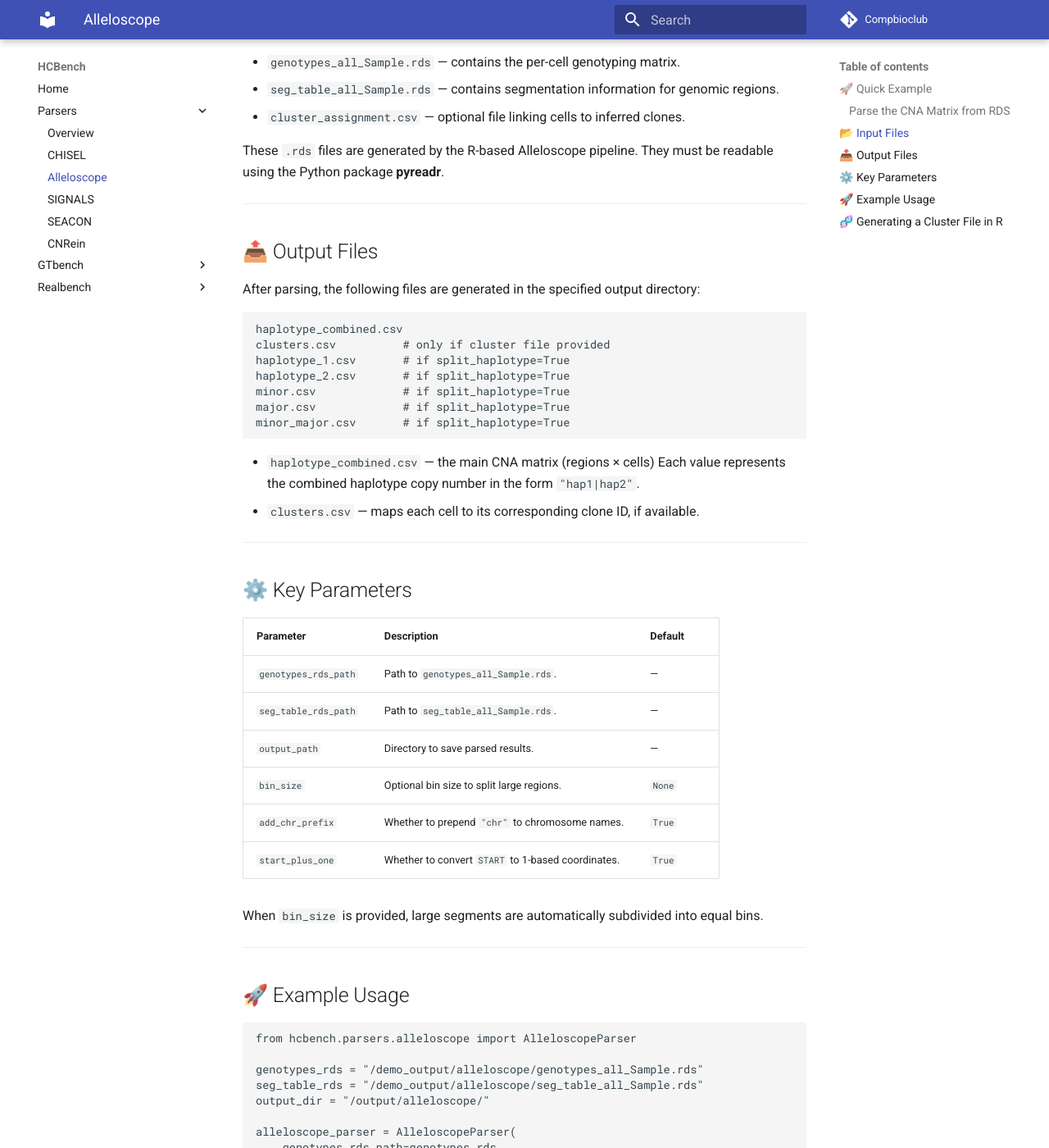
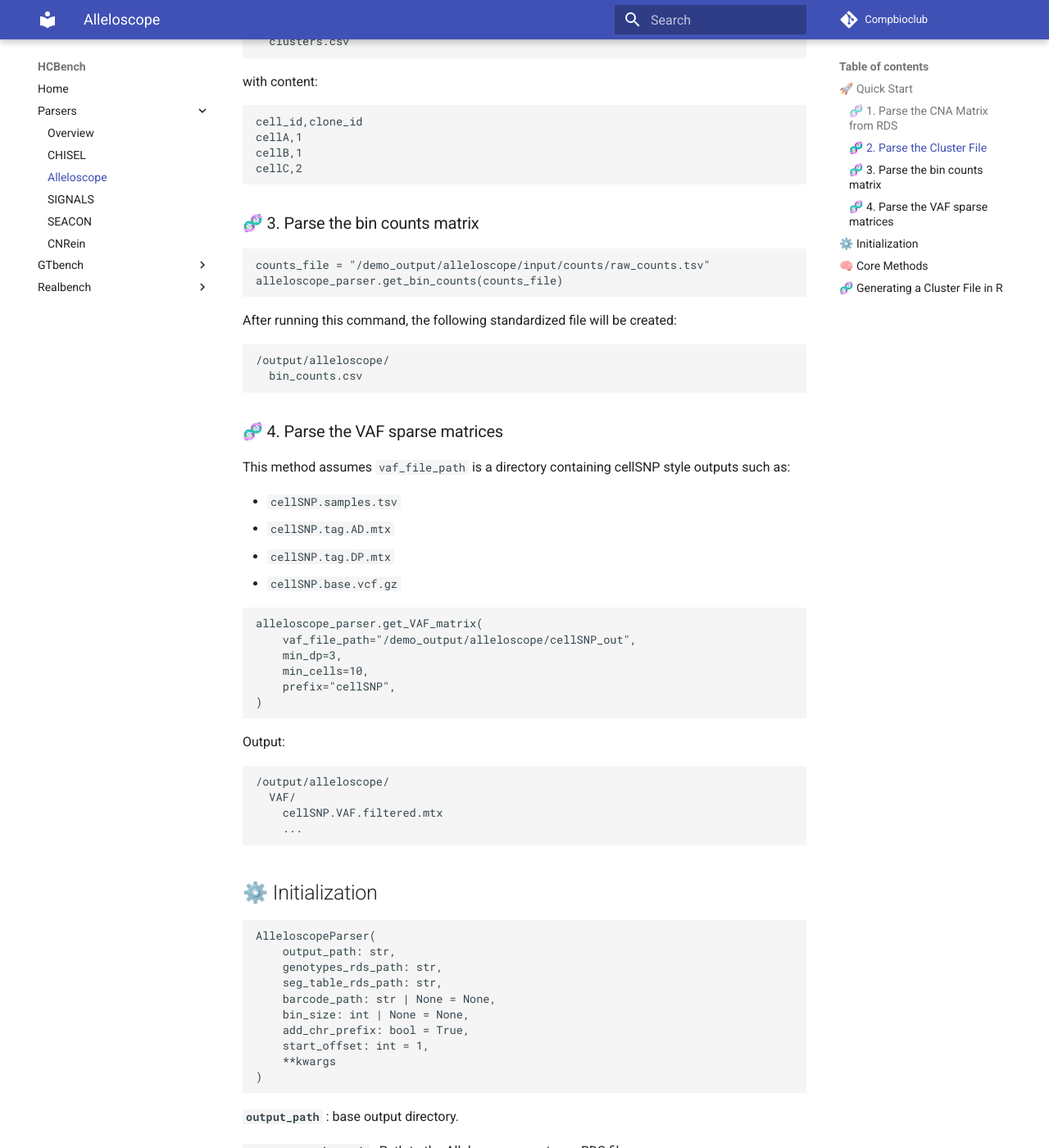
Before and after one commit to compbioclub/HCBench, an MkDocs documentation site: the page built from docs/parsers/alleloscope.md, in a window 1280 px wide and 1400 px high, scrolled down 1357 px. Shown: the whole window at 82% size. Built offline with MkDocs 1.6.1 and Material for MkDocs 9.7.7, drawn with Linux system fonts in a browser that asks for light colours; some of the changed text lies outside the part shown.

Commit message:
modify alleloscope parser

````diff
--- a/docs/parsers/alleloscope.md
+++ b/docs/parsers/alleloscope.md
@@ -10,16 +10,16 @@ Key features:
 - Export bin-level count matrices as `bin_counts.csv`
 - Convert a cellSNP-like VAF long table into sparse matrix outputs
 
-## 🚀 Quick Example
+## 🚀 Quick Start
 
-### Parse the CNA Matrix from RDS
+### 🧬 1. Parse the CNA Matrix from RDS
 
 ```python
 from hcbench.parsers.alleloscope import AlleloscopeParser
 
 allelo_output = "/output/alleloscope/"
-genotypes_rds = "/demo_output/alleloscope/genotypes.rds"
-seg_table_rds = "/demo_output/alleloscope/seg_table.rds"
+genotypes_rds = "/demo_output/alleloscope/output/rds/genotypes.rds"
+seg_table_rds = "/demo_output/alleloscope/output/rds/seg_table.rds"
 
 alleloscope_parser = AlleloscopeParser(
     output_path=allelo_output,
@@ -45,135 +45,111 @@ After running, the parser will read the two RDS files and save results to the ou
   minor_major.csv
 ```
 
+### 🧬 2. Parse the Cluster File
+
+```python
+cluster_file = "/demo_output/alleloscope/output/clusters.csv"
+alleloscope_parser.get_cluster(cluster_file)
+```
+
+After running this command, the following standardized file will be created:
+
+```
+/output/alleloscope/
+  clusters.csv
+```
+
+with content:
+
+```
+cell_id,clone_id
+cellA,1
+cellB,1
+cellC,2
+```
+
+### 🧬 3. Parse the bin counts matrix
+
+```
+counts_file = "/demo_output/alleloscope/input/counts/raw_counts.tsv"
+alleloscope_parser.get_bin_counts(counts_file)
+```
+
+After running this command, the following standardized file will be created:
+
+```
+/output/alleloscope/
+  bin_counts.csv
+```
+
+### 🧬 4. Parse the VAF sparse matrices
+
+This method assumes `vaf_file_path` is a directory containing cellSNP style outputs such as:
+
+- `cellSNP.samples.tsv`
+- `cellSNP.tag.AD.mtx`
+- `cellSNP.tag.DP.mtx`
+- `cellSNP.base.vcf.gz`
+
+```
+alleloscope_parser.get_VAF_matrix(
+    vaf_file_path="/demo_output/alleloscope/cellSNP_out",
+    min_dp=3,
+    min_cells=10,
+    prefix="cellSNP",
+)
+```
+
+Output:
+
+```
+/output/alleloscope/
+  VAF/
+    cellSNP.VAF.filtered.mtx
+    ...
+```
+
+
+
+## ⚙️ Initialization
+
+```
+AlleloscopeParser(
+    output_path: str,
+    genotypes_rds_path: str,
+    seg_table_rds_path: str,
+    barcode_path: str | None = None,
+    bin_size: int | None = None,
+    add_chr_prefix: bool = True,
+    start_offset: int = 1,
+    **kwargs
+)
+```
+
+**`output_path`** : base output directory.
+
+**`genotypes_rds_path`** : Path to the Alleloscope genotypes RDS file.
+
+**`seg_table_rds_path`**: Path to the Alleloscope segmentation table RDS file. It is used to map region identifiers into standardized region labels like:
+
+- `chr<CHR>:<START+start_offset>-<END>` when `add_chr_prefix=True`
+- `<CHR>:<START+start_offset>-<END>` when `add_chr_prefix=False`
+
+**`barcode_path`** (optional) :Path to a barcode mapping file used to remap cell IDs
+
+**`bin_size`** (optional) :If set, regions are split into fixed sized.
+
+**`add_chr_prefix`** (default `True`) :Controls whether to prepend `"chr"` when forming the region label from the segmentation table.
+
+**`start_offset`** (default `1`) :Adds an offset to the start coordinate when forming region labels.
+
+## 🧠 Core Methods
 
 
 
 
 
 
-
-
-
-
-
-
-
-
-
-
-
-
-
-
-
-
-
-
-
-
-
-
-
-
-
-
-
-
-
-
-
-
-
-
-
-
-
-
-
-
-
-
-
-
-## 📂 Input Files
-
-The input directory of **Alleloscope** typically contains two `.rds` files and one optional cluster file:
-
-```
-demo_output/alleloscope/
-├── genotypes_all_Sample.rds
-├── seg_table_all_Sample.rds
-└── cluster_assignment.csv   # optional
-```
-
-- `genotypes_all_Sample.rds` — contains the per-cell genotyping matrix.
-- `seg_table_all_Sample.rds` — contains segmentation information for genomic regions.
-- `cluster_assignment.csv` — optional file linking cells to inferred clones.
-
-These `.rds` files are generated by the R-based Alleloscope pipeline.
- They must be readable using the Python package **pyreadr**.
-
-------
-
-## 📤 Output Files
-
-After parsing, the following files are generated in the specified output directory:
-
-```
-haplotype_combined.csv
-clusters.csv          # only if cluster file provided
-haplotype_1.csv       # if split_haplotype=True
-haplotype_2.csv       # if split_haplotype=True
-minor.csv             # if split_haplotype=True
-major.csv             # if split_haplotype=True
-minor_major.csv       # if split_haplotype=True
-```
-
-- `haplotype_combined.csv` — the main CNA matrix (regions × cells)
-   Each value represents the combined haplotype copy number in the form `"hap1|hap2"`.
-- `clusters.csv` — maps each cell to its corresponding clone ID, if available.
-
-------
-
-## ⚙️ Key Parameters
-
-| Parameter            | Description                                        | Default |
-| -------------------- | -------------------------------------------------- | ------- |
-| `genotypes_rds_path` | Path to `genotypes_all_Sample.rds`.                | —       |
-| `seg_table_rds_path` | Path to `seg_table_all_Sample.rds`.                | —       |
-| `output_path`        | Directory to save parsed results.                  | —       |
-| `bin_size`           | Optional bin size to split large regions.          | `None`  |
-| `add_chr_prefix`     | Whether to prepend `"chr"` to chromosome names.    | `True`  |
-| `start_plus_one`     | Whether to convert `START` to 1-based coordinates. | `True`  |
-
-When `bin_size` is provided, large segments are automatically subdivided into equal bins.
-
-------
-
-## 🚀 Example Usage
-
-```
-from hcbench.parsers.alleloscope import AlleloscopeParser
-
-genotypes_rds = "/demo_output/alleloscope/genotypes_all_Sample.rds"
-seg_table_rds = "/demo_output/alleloscope/seg_table_all_Sample.rds"
-output_dir = "/output/alleloscope/"
-
-alleloscope_parser = AlleloscopeParser(
-    genotypes_rds_path=genotypes_rds,
-    seg_table_rds_path=seg_table_rds,
-    output_path=output_dir,
-    bin_size=100000  # optional
-)
-alleloscope_parser.run()
-```
-
-If you also have a cluster file:
-
-```
-cluster_file = "/demo_output/alleloscope/cluster.csv"
-alleloscope_parser.get_cluster(cluster_file)
-```
 
 
 
````
Also changed, not shown: docs/parsers/chisel.md (+5 -5 lines), docs/parsers/index.md (+5 -5 lines).
